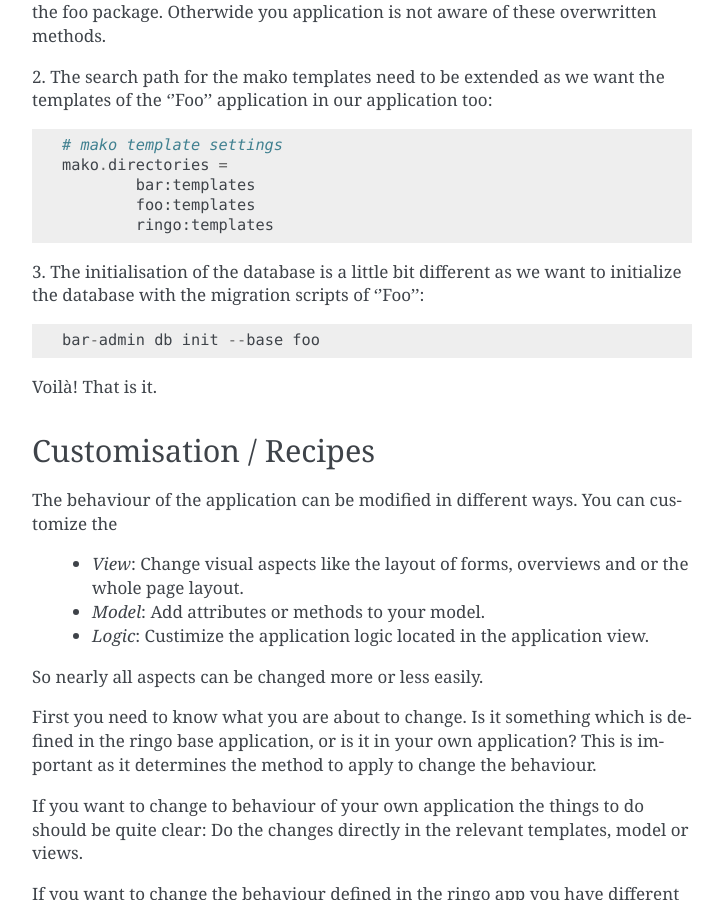
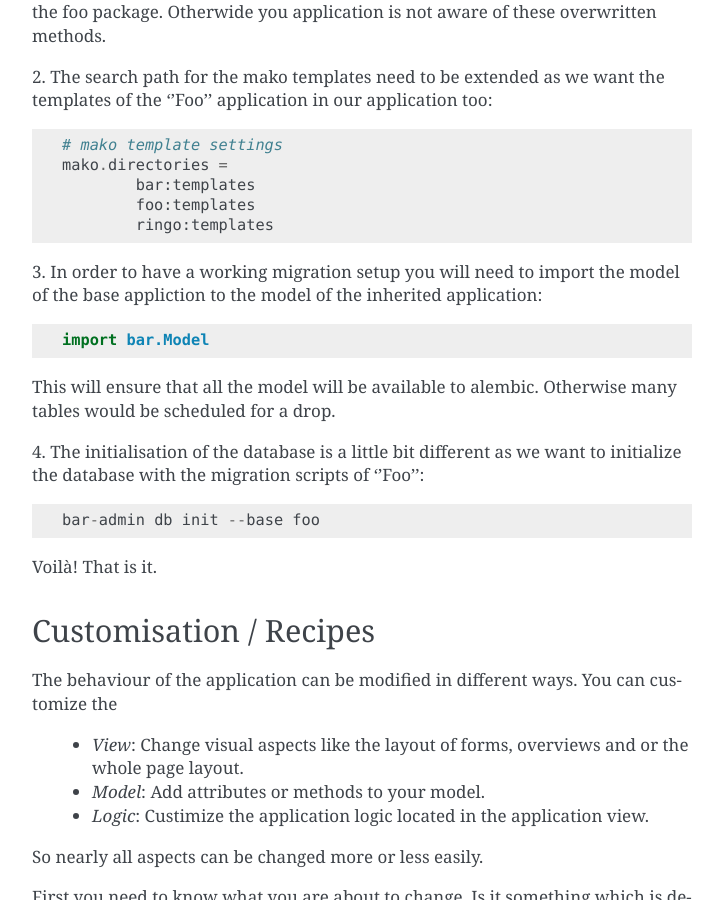
Before and after one commit to ringo-framework/ringo, a Sphinx documentation site: the page built from docs/source/development.rst, in a window 1280 px wide and 900 px high, scrolled down 3295 px. Shown: the whole window, without its empty margins (388-1111 px from the left). Built offline with Sphinx 7.4.7, drawn with Linux system fonts in a browser that asks for light colours; formulas are drawn with MathJax 3.

Commit message:
Added hints on importing the base model in case some uses a application as base for its own application.

```diff
--- a/docs/source/development.rst
+++ b/docs/source/development.rst
@@ -171,7 +171,15 @@ templates of the ''Foo'' application in our application too::
                 foo:templates
                 ringo:templates
 
-3. The initialisation of the database is a little bit different as we want to
+3. In order to have a working migration setup you will need to import the
+model of the base appliction to the model of the inherited application::
+
+       import bar.Model
+
+This will ensure that all the model will be available to alembic. Otherwise
+many tables would be scheduled for a drop.
+
+4. The initialisation of the database is a little bit different as we want to
 initialize the database with the migration scripts of ''Foo''::
 
         bar-admin db init --base foo
```
